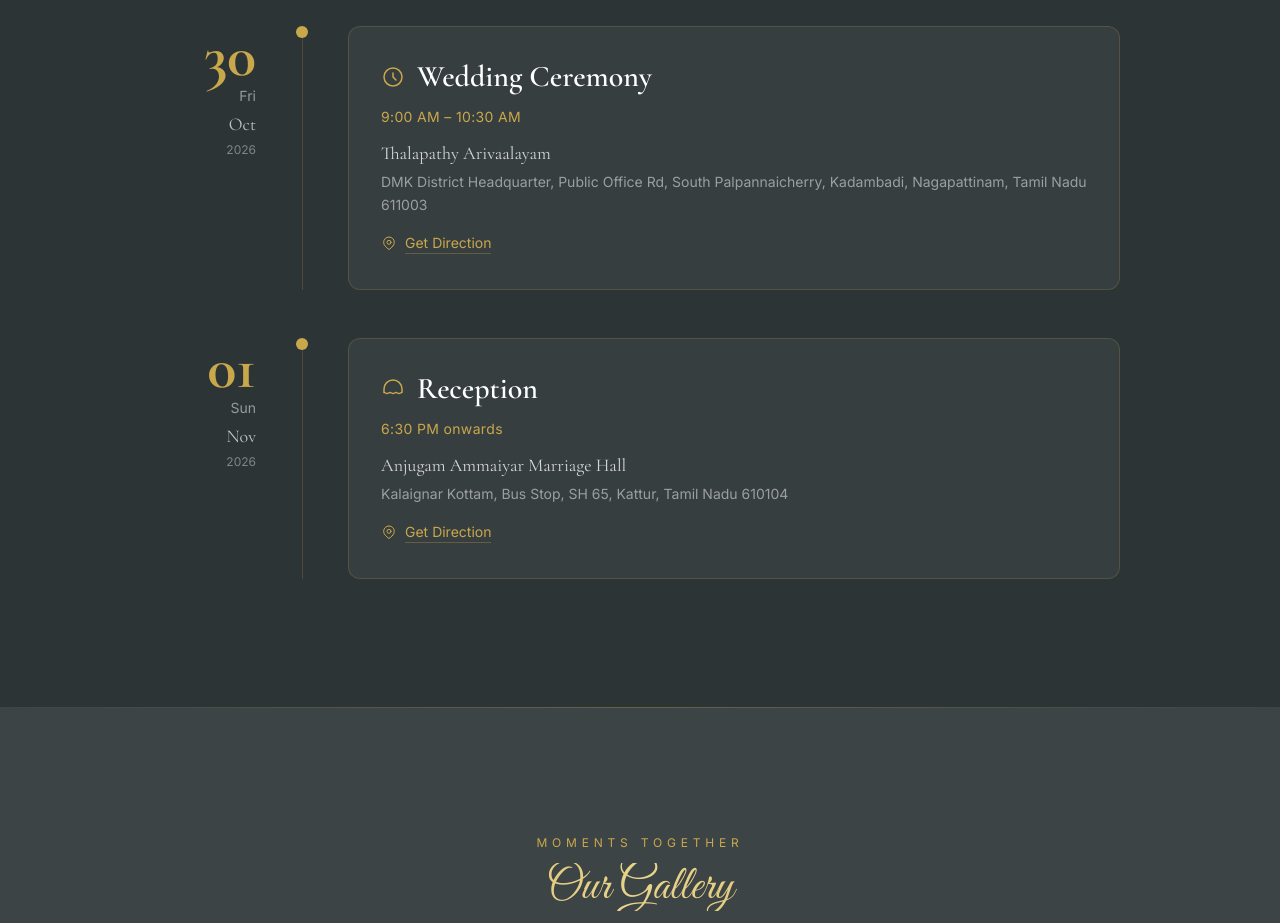
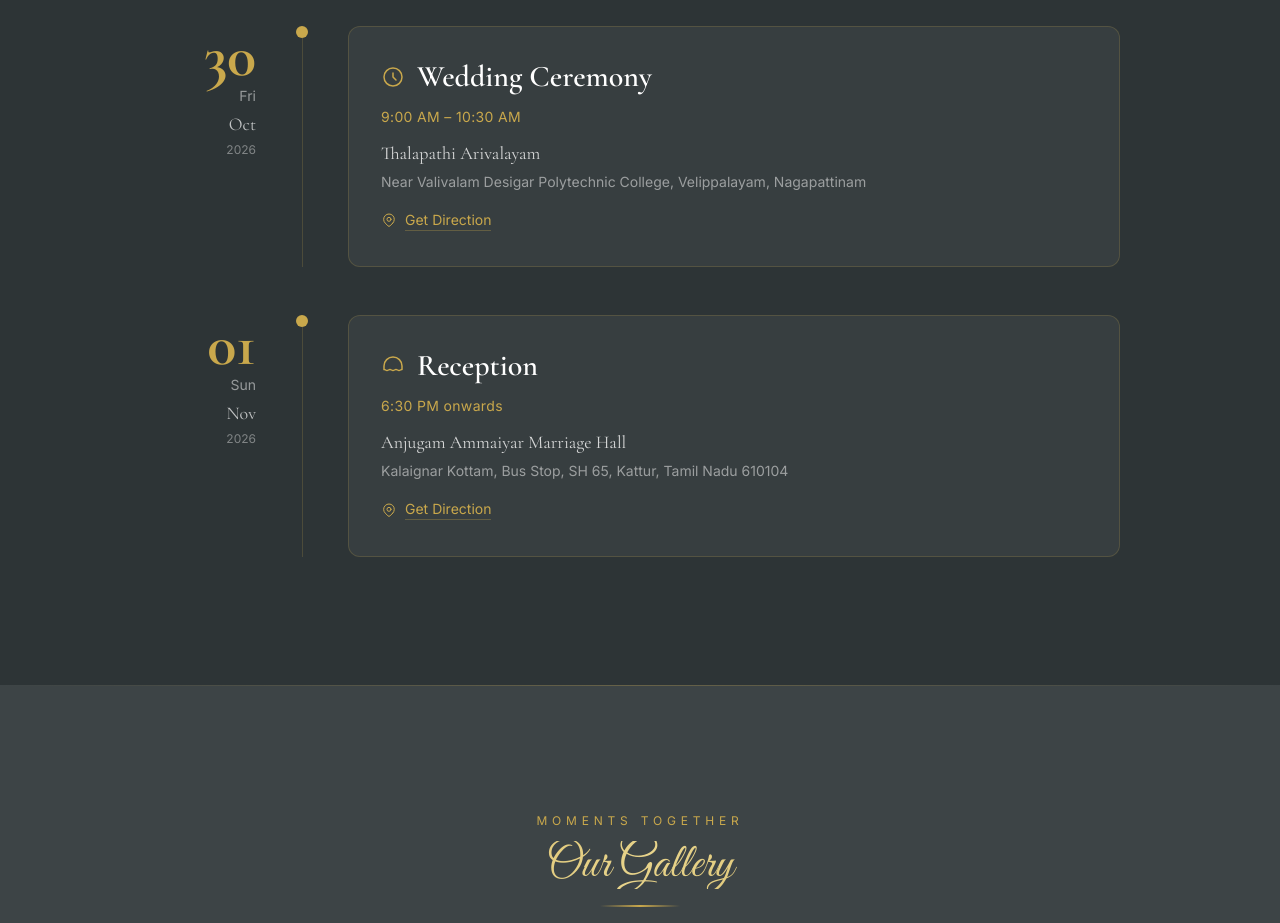
Before and after one commit to Sugans16/DS_Wedding, a React (Vite) app: page / in a window 1280 px wide. Shown: the part 1060-1983 px from the top of the page. Built offline with nearby package versions, Linux system fonts and the light colour scheme.

Commit message:
Update venue address and PDF invitation

```diff
--- a/src/components/Events.jsx
+++ b/src/components/Events.jsx
@@ -30,8 +30,8 @@ export default function Events() {
       year: '2026',
       title: 'Wedding Ceremony',
       time: '9:00 AM – 10:30 AM',
-      venue: 'Thalapathy Arivaalayam',
-      address: 'DMK District Headquarter, Public Office Rd, South Palpannaicherry, Kadambadi, Nagapattinam, Tamil Nadu 611003',
+      venue: 'Thalapathi Arivalayam',
+      address: 'Near Valivalam Desigar Polytechnic College, Velippalayam, Nagapattinam',
       mapQuery: 'Thalapathy+Arivaalayam+DMK+District+Headquarter+Nagapattinam+Tamil+Nadu+611003',
       icon: (
         <svg className="w-6 h-6" fill="none" stroke="currentColor" viewBox="0 0 24 24">
--- a/src/components/InvitationCard.jsx
+++ b/src/components/InvitationCard.jsx
@@ -25,8 +25,8 @@ export default function InvitationCard() {
   const handleDownload = () => {
     // Try to download the PDF first; fall back to the invitation image
     const link = document.createElement('a')
-    link.href = '/images/invitation.png'
-    link.download = 'Dinesh_Subhikshaa_Wedding_Invitation.png'
+    link.href = '/invitation.pdf'
+    link.download = 'Dinesh_Subhikshaa_Wedding_Invitation.pdf'
     document.body.appendChild(link)
     link.click()
     document.body.removeChild(link)
```
Also changed, not shown: 1 other file (tests, documents, lock files or other folders).
